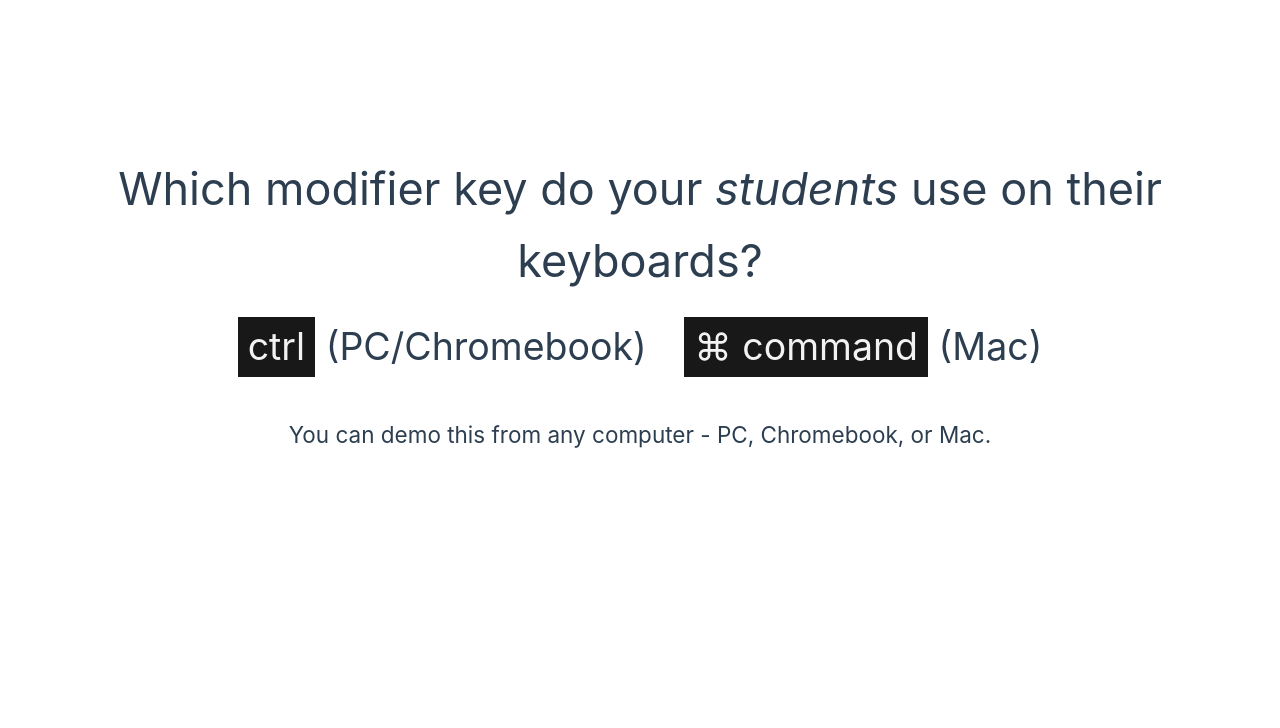
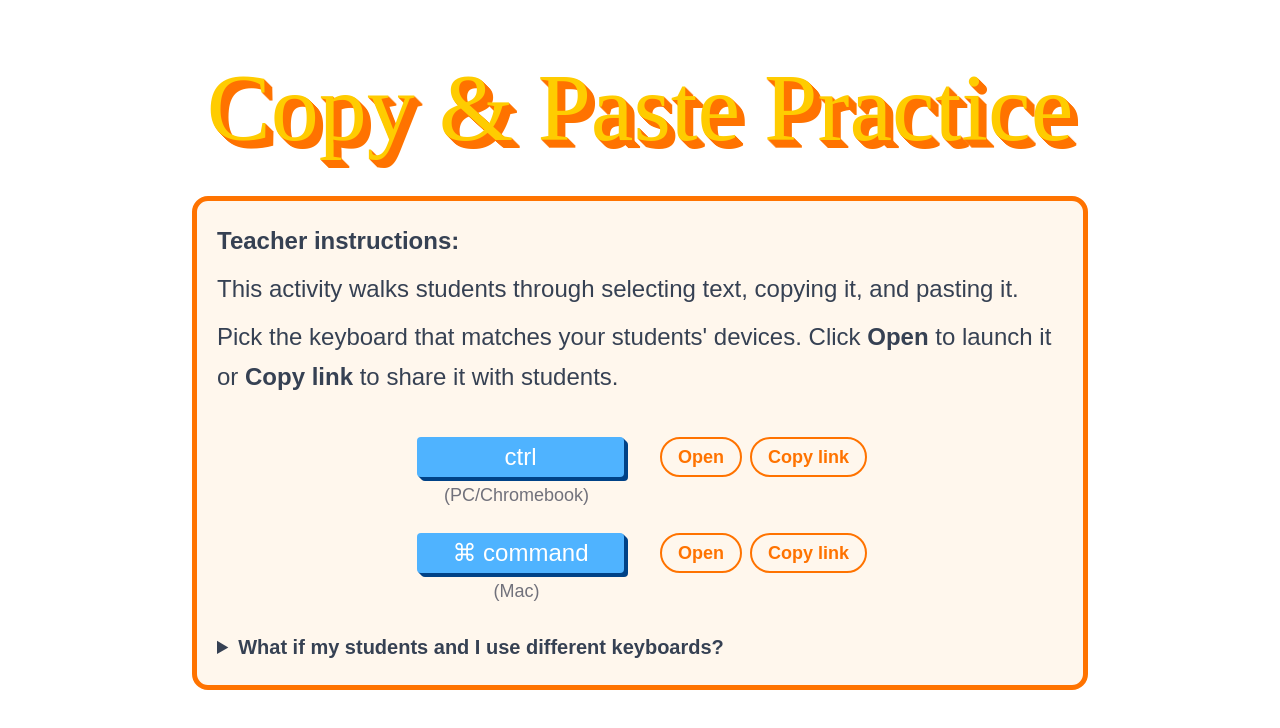
Before and after one commit to zakkolar/tools.techlit.copypaste, a Vue app: page / in a window 1280 px wide. Shown: the top 728 px of the page. Built offline with nearby package versions, Linux system fonts and the light colour scheme; a small style sheet from the web is missing.

Commit message:
update design

```diff
--- a/index.html
+++ b/index.html
@@ -3,7 +3,7 @@
   <head>
     <meta charset="UTF-8">
     <meta name="viewport" content="width=device-width, initial-scale=1.0">
-    <title>Copy and Paste</title>
+    <title>Copy & Paste Practice</title>
   </head>
   <body>
     <div id="app"></div>
--- a/package.json
+++ b/package.json
@@ -9,6 +9,8 @@
     "preview": "vite preview"
   },
   "dependencies": {
+    "@tailwindcss/vite": "^4.3.3",
+    "tailwindcss": "^4.3.3",
     "vue": "^3.4.29"
   },
   "devDependencies": {
--- a/src/App.vue
+++ b/src/App.vue
@@ -24,7 +24,7 @@ const STEPS = Object.freeze({
 const currentStep = ref(STEPS.NO_SELECTION);
 
 const practiceStrings = [
-    "Copy this text and paste it in the box.",
+  "Copy this bold text and paste it in the box.",
   "Now copy THIS text and paste it in the box.",
   "Can you do it again?",
   "I can't believe it!",
@@ -62,6 +62,24 @@ const shortcutKeyOptions = {
 const showInstructions = ref(true);
 
 const shortcutKey = ref("");
+
+const copiedKey = ref(null);
+
+function getShareLink(key) {
+  return `${window.location.origin}${window.location.pathname}#key=${key}`;
+}
+
+async function copyLink(key) {
+  await navigator.clipboard.writeText(getShareLink(key));
+  copiedKey.value = key;
+  setTimeout(() => {
+    if (copiedKey.value === key) copiedKey.value = null;
+  }, 2000);
+}
+
+const disableTextarea = computed(() => {
+  return ![STEPS.COPIED, STEPS.PASTE_TARGET_SELECTED, STEPS.CTRL_BEFORE_PASTE, STEPS.CTRL_AFTER_PASTE, STEPS.PASTED, STEPS.PASTED_MULTIPLE, STEPS.PASTED_INCORRECT].includes(currentStep.value)
+})
 
 const PLATFORM_MODIFIER_KEYS = Object.freeze({
   CONTROL: "Control",
@@ -289,175 +307,150 @@ onMounted(() => {
 </script>
 
 <template>
-    <div id="app">
-        <div v-if="shortcutKey">
+  <div class="select-none max-w-4xl mx-auto">
+    <div v-if="shortcutKey" class="mt-40">
 
       <div id="workspace" class="panel">
-                <div class="selectable" :id="CURRENT_TEXT_ID">{{ currentText }}</div>
+        <div
+            class="text-center text-4xl select-text selection:bg-light-orange selection:text-white text-dark-blue font-bold"
+            :id="CURRENT_TEXT_ID">{{ currentText }}
+        </div>
         <textarea
-                        :disabled="![STEPS.COPIED, STEPS.PASTE_TARGET_SELECTED, STEPS.CTRL_BEFORE_PASTE, STEPS.CTRL_AFTER_PASTE, STEPS.PASTED, STEPS.PASTED_MULTIPLE, STEPS.PASTED_INCORRECT].includes(currentStep)"
+            :disabled="disableTextarea"
+            :title="disableTextarea ? 'You need to copy the text before you can paste it in the box!': ''"
             v-model="pasted" @input="checkStep" id="pasteTarget"
+            class="mx-auto block border-3 focus:border-4 text-dark-blue focus:outline-hidden border-light-orange my-8 disabled:border-gray-400 disabled:bg-gray-100 disabled:cursor-not-allowed rounded p-3 w-full h-30 text-4xl resize-none text-center font-bold flex"
 
         ></textarea>
       </div>
-            <div id="instructions" class="panel">
+      <div id="instructions" class="text-center text-2xl text-zinc-600 [&_p]:mb-5">
         <div v-if="showInstructions">
           <div v-if="currentStep === STEPS.NO_SELECTION">
             <!--                        Click and drag over the text to select it.-->
+            <p>
               <highlight-demo text="Click and drag over the text to select it."></highlight-demo>
-                        <div v-if="currentSelection">Start from the beginning and go all the way to the end.</div>
+            </p>
+            <p v-if="currentSelection">Start from the beginning and go all the way to the end.</p>
           </div>
           <div v-if="currentStep === STEPS.PARTIAL_SELECTION_NOT_FROM_BEGINNING">
-                        Let go of the mouse and try again. Make sure you start at the very beginning!
+            <p>Let go of the mouse and try again. Make sure you start at the very beginning!</p>
           </div>
           <div v-if="currentStep === STEPS.PARTIAL_SELECTION_NOT_TO_END">
-                        Keep going all the way to the end!
+            <p>Keep going all the way to the end!</p>
           </div>
           <div v-if="currentStep === STEPS.PARTIAL_SELECTION_NOT_TO_BEGINNING">
-                        Keep going all the way to the beginning!
+            <p>Keep going all the way to the beginning!</p>
           </div>
           <div v-if="currentStep === STEPS.SELECTION_END">
-                        Let go of your mouse.
+            <p>Let go of your mouse.</p>
           </div>
           <div v-if="[STEPS.SELECTED, STEPS.PASTE_TARGET_SELECTED].includes(currentStep)">
-                        Press and hold the <span class="key">{{ shortcutKey }}</span> key on your keyboard.
+            <p>Press and hold the <span class="key">{{ shortcutKey }}</span> key on your keyboard.</p>
           </div>
 
           <div v-if="[STEPS.CTRL_BEFORE_COPY].includes(currentStep)">
-                        Quickly tap the <span class="key">C</span> key on your keyboard to copy.
+            <p>Quickly tap the <span class="key">C</span> key on your keyboard to copy.</p>
           </div>
 
           <div v-if="currentStep === STEPS.COPIED">
-                        Click inside the box to tell your computer where to paste.
+            <p>Click inside the box to tell your computer where to paste.</p>
           </div>
 
           <div v-if="currentStep === STEPS.CTRL_BEFORE_PASTE">
-                        Quickly tap the <span class="key">V</span> on your keyboard to paste.
+            <p>Quickly tap the <span class="key">V</span> on your keyboard to paste.</p>
           </div>
 
           <div v-if="[STEPS.CTRL_AFTER_COPY, STEPS.CTRL_AFTER_PASTE].includes(currentStep)">
-                        Let go of <span class="key">{{ shortcutKey }}</span>.
+            <p>Let go of <span class="key">{{ shortcutKey }}</span>.</p>
           </div>
         </div>
 
         <div v-if="currentStep === STEPS.PASTED">
-                    Done!
-                    <button @click="next">Try another</button>
+          <p>You did it!</p>
+          <button class="button" @click="next">Try another</button>
         </div>
 
         <div v-if="currentStep === STEPS.PASTED_MULTIPLE">
-                    Oh no! Too many pastes! When you paste, don't hold <span class="key">V</span> down. Just a quick
-                    press will do.
-                    <button @click="tryAgain">Try again</button>
+          <p>Oh no! Too many pastes! When you paste, don't hold <span class="key">V</span> down. Just a quick
+            press will do.</p>
+          <button class="button" @click="tryAgain">Try again</button>
         </div>
 
         <div v-if="currentStep === STEPS.PASTED_INCORRECT">
-                    Hmm... that doesn't look quite right. Let's try one more time!
-                    <button @click="reset">Try again</button>
+          <p>Hmm... that doesn't look quite right. Let's try one more time!</p>
+          <button class="button" @click="reset">Try again</button>
         </div>
-                <button v-if="![STEPS.PASTED, STEPS.PASTED_MULTIPLE, STEPS.PASTED_INCORRECT].includes(currentStep)"
+        <button class="button"
+                v-if="![STEPS.PASTED, STEPS.PASTED_MULTIPLE, STEPS.PASTED_INCORRECT].includes(currentStep)"
                 @click="showInstructions = !showInstructions"><span
-                    v-if="showInstructions">Hide</span><span v-else>Show</span> instructions
+            v-if="showInstructions">Hide</span><span v-else>Show</span> hints
         </button>
       </div>
 
     </div>
-        <div v-else>
+    <div v-else class="text-2xl">
+      <div id="title" class="text-center text-8xl mt-15 mb-10 font-[Luckiest_Guy] text-yellow">
+        <h1>Copy & Paste Practice</h1>
+      </div>
 
-            <h1 style="font-size: 1.2em; margin-top: 40px; margin-bottom: 20px;">Which modifier key do your <em>students</em> use on their
-                keyboards?</h1>
-            <div id="key-select">
-                <div v-for="key of Object.keys(shortcutKeyOptions)">
-                    <a class="key" :href="`#key=${key}`">
-                        {{ shortcutKeyOptions[key].label }}
+      <div class="bg-orange-50 p-5 border-5 rounded-2xl border-orange [&_p]:mb-2 text-2xl/10 text-gray-700">
+        <p class="font-bold">Teacher instructions:</p>
+        <p>This activity walks students through selecting text, copying it, and pasting it.</p>
+        <p>Pick the keyboard that matches your students' devices. Click <strong>Open</strong> to launch it
+          or <strong>Copy link</strong> to share it with students.</p>
+        <div class="grid grid-cols-2 items-start gap-x-10 gap-y-6 mx-auto my-6 w-fit mt-10">
+          <template v-for="key of Object.keys(shortcutKeyOptions)" :key="key">
+            <div class="text-center">
+              <span class="key block w-full">{{ shortcutKeyOptions[key].label }}</span>
+              <span class="text-lg text-zinc-500 whitespace-nowrap block mt-1">({{
+                  shortcutKeyOptions[key].platform
+                }})</span>
+            </div>
+            <div class="flex gap-2 justify-self-end">
+              <a class="button" :href="`#key=${key}`">Open</a>
+              <a class="button" :href="`#key=${key}`" @click.prevent="copyLink(key)">
+                {{ copiedKey === key ? 'Copied!' : 'Copy link' }}
               </a>
-                    ({{ shortcutKeyOptions[key].platform }})
+            </div>
+          </template>
+        </div>
+        <details class="text-xl/9">
+          <summary class="font-bold">What if my students and I use different keyboards?</summary>
+          <p>Either link works on any device. The keyboard selection only controls the key that appears in the instructions. For example, if you open the <span class="key leading-7">{{shortcutKeyOptions['ctrl'].label}}</span> link on a Mac, you can still press the <span class="key leading-7">{{ shortcutKeyOptions['command'].label }}</span> key while demonstrating the activity.</p>
+        </details>
       </div>
     </div>
 
-            <p style="margin-top: 40px; font-size: 0.6em; max-width: 60%; margin-left: auto; margin-right: auto">You can demo this from any computer - PC, Chromebook, or Mac.</p>
+
   </div>
-    </div>
-
 
 
 </template>
 
 <style scoped>
-
-.selectable {
-    -webkit-user-select: text;
-    user-select: text;
-}
-
-#app {
-    -webkit-user-select: none;
-    user-select: none;
-    text-align: center;
-    font-size: 2.5em;
-    align-items: center;
-    justify-content: center;
-    height: 100vh;
-    padding-top: 3em;
-    margin: 0;
-}
-
-textarea {
-    font-family: inherit;
-    font-size: inherit;
-    text-align: inherit;
-    resize: none;
-    background: white;
-    border-style: solid;
-    border-width: 2px;
-}
-
-textarea:disabled {
-    background: #f5f5f5;
-    cursor: not-allowed;
-}
-
-button {
-    display: block;
-    font-family: inherit;
-    font-size: inherit;
-    margin-left: auto;
-    margin-right: auto;
-    margin-top: 10px;
-}
-
-#instructions {
-    font-size: 0.8em;
-    max-width: 60%;
-    margin-left: auto;
-    margin-right: auto;
-    color: var(--vt-c-text-light-2)
-}
-
-#instructions h2 {
-    color: var(--vt-c-text-light-1);
-}
-
-#instructions button {
-    font-size: 0.5em;
+@reference "./assets/main.css";
+#title {
+  --shadow: var(--color-orange);
+  text-shadow: 1px 1px 0px var(--shadow), 2px 2px 0px var(--shadow), 3px 3px 0px var(--shadow), 4px 4px 0px var(--shadow), 5px 5px 0px var(--shadow), 6px 6px 0px var(--shadow), 7px 7px 0px var(--shadow), 8px 8px 0px var(--shadow);
 }
 
 .key {
-    display: inline-block;
-    background: #181818;
-    color: #f2f2f2;
-    padding: 0 10px;
+  @apply inline-block text-white rounded bg-light-blue px-4 mr-2 ml-1 text-center;
+  --shadow: var(--color-dark-blue);
+  box-shadow: 1px 1px 0px var(--shadow), 2px 2px 0px var(--shadow), 3px 3px 0px var(--shadow), 4px 4px 0px var(--shadow);
 }
 
-a.key {
-    text-decoration: none;
+
+.button:hover {
+  @apply text-light-orange
 }
 
-#key-select {
-    display: flex;
-    align-items: center;
-    justify-content: center;
-    column-gap: 1em;
+.button {
+  @apply mx-auto text-orange border-2 border-orange cursor-pointer block transition-colors py-1 px-4 rounded-full text-lg font-bold whitespace-nowrap text-center;
+}
+
+.button:hover {
+  @apply bg-orange text-white;
 }
 
 
--- a/src/assets/base.css
+++ /dev/null
@@ -1,89 +0,0 @@
-/* color palette from <https://github.com/vuejs/theme> */
-:root {
-  --vt-c-white: #ffffff;
-  --vt-c-white-soft: #f8f8f8;
-  --vt-c-white-mute: #f2f2f2;
-
-  --vt-c-black: #181818;
-  --vt-c-black-soft: #222222;
-  --vt-c-black-mute: #282828;
-
-  --vt-c-indigo: #2c3e50;
-
-  --vt-c-divider-light-1: rgba(60, 60, 60, 0.29);
-  --vt-c-divider-light-2: rgba(60, 60, 60, 0.12);
-  --vt-c-divider-dark-1: rgba(84, 84, 84, 0.65);
-  --vt-c-divider-dark-2: rgba(84, 84, 84, 0.48);
-
-  --vt-c-text-light-1: var(--vt-c-indigo);
-  --vt-c-text-light-2: rgba(60, 60, 60, 0.66);
-  --vt-c-text-dark-1: var(--vt-c-white);
-  --vt-c-text-dark-2: rgba(235, 235, 235, 0.64);
-}
-
-/* semantic color variables for this project */
-:root {
-  --color-background: var(--vt-c-white);
-  --color-background-soft: var(--vt-c-white-soft);
-  --color-background-mute: var(--vt-c-white-mute);
-
-  --color-border: var(--vt-c-divider-light-2);
-  --color-border-hover: var(--vt-c-divider-light-1);
-
-  --color-heading: var(--vt-c-text-light-1);
-  --color-text: var(--vt-c-text-light-1);
-
-  --section-gap: 160px;
-
-  --font-families: Inter,
-    -apple-system,
-    BlinkMacSystemFont,
-    'Segoe UI',
-    Roboto,
-    Oxygen,
-    Ubuntu,
-    Cantarell,
-    'Fira Sans',
-    'Droid Sans',
-    'Helvetica Neue',
-    sans-serif;
-
-
-}
-
-/*@media (prefers-color-scheme: dark) {*/
-/*  :root {*/
-/*    --color-background: var(--vt-c-black);*/
-/*    --color-background-soft: var(--vt-c-black-soft);*/
-/*    --color-background-mute: var(--vt-c-black-mute);*/
-
-/*    --color-border: var(--vt-c-divider-dark-2);*/
-/*    --color-border-hover: var(--vt-c-divider-dark-1);*/
-
-/*    --color-heading: var(--vt-c-text-dark-1);*/
-/*    --color-text: var(--vt-c-text-dark-2);*/
-/*  }*/
-/*}*/
-
-*,
-*::before,
-*::after {
-  box-sizing: border-box;
-  margin: 0;
-  font-weight: normal;
-}
-
-body {
-  min-height: 100vh;
-  color: var(--color-text);
-  background: var(--color-background);
-  transition:
-    color 0.5s,
-    background-color 0.5s;
-  line-height: 1.6;
-  font-family: var(--font-families);
-  font-size: 15px;
-  text-rendering: optimizeLegibility;
-  -webkit-font-smoothing: antialiased;
-  -moz-osx-font-smoothing: grayscale;
-}
--- a/src/assets/main.css
+++ b/src/assets/main.css
@@ -1 +1,15 @@
-@import "base.css";
+@import url('https://api.fonts.coollabs.io/css2?family=Quicksand:wght@300..700&family=Luckiest+Guy&display=swap');
+
+@import "tailwindcss";
+
+@theme {
+    --color-orange: #ff7300;
+    --color-light-orange: #ff9336;
+    --color-yellow: #ffcc00;
+    --color-light-blue: #4fb3ff;
+    --color-dark-blue: #004287;
+}
+
+body {
+    font-family: "Quicksand", sans-serif;
+}
--- a/src/components/HighlightDemo.vue
+++ b/src/components/HighlightDemo.vue
@@ -100,7 +100,8 @@ function toggleAnimation() {
 </template>
 <style scoped>
 .highlighted {
-    background-color: lightblue;
+    background-color: var(--color-light-orange);
+  color: white;
 }
 
 #cursor {
--- a/vite.config.js
+++ b/vite.config.js
@@ -1,12 +1,14 @@
-import { fileURLToPath, URL } from 'node:url'
+import {fileURLToPath, URL} from 'node:url'
 
-import { defineConfig } from 'vite'
+import {defineConfig} from 'vite'
 import vue from '@vitejs/plugin-vue'
+import tailwindcss from '@tailwindcss/vite'
 
 // https://vitejs.dev/config/
 export default defineConfig({
     plugins: [
         vue(),
+        tailwindcss(),
     ],
     resolve: {
         alias: {
```
Also changed, not shown: 1 other file (tests, documents, lock files or other folders). Lines whose indentation alone changed are shown as unchanged.
